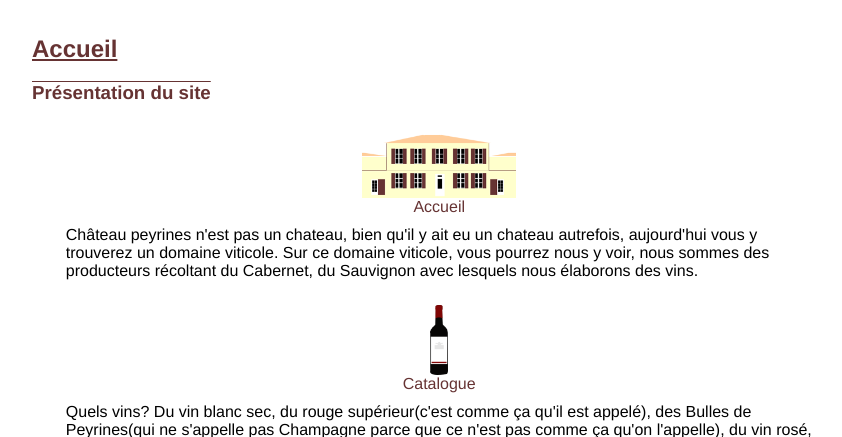
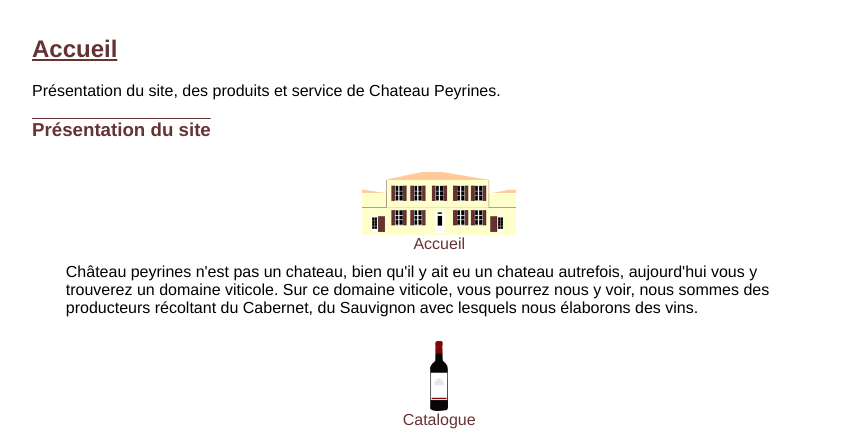
Before and after one commit to wawatusee/chateau-peyrines_json, a PHP site: page /public/index.php in a window 1280 px wide. Shown: the part 241-678 px from the top of the page, without its empty margins (208-1050 px from the left). Run offline with PHP 8.4, Linux system fonts and the light colour scheme.

Commit message:
Modif texte d'accueil

```diff
--- a/public/index.php
+++ b/public/index.php
@@ -24,6 +24,7 @@
     <main>
         <section id="accueil">
             <h2>Accueil</h2>
+            <p>Présentation du site, des produits et service de Chateau Peyrines.</p>
             <section>
                 <h3>Présentation du site</h3>
                 <div class="presentation">
```
